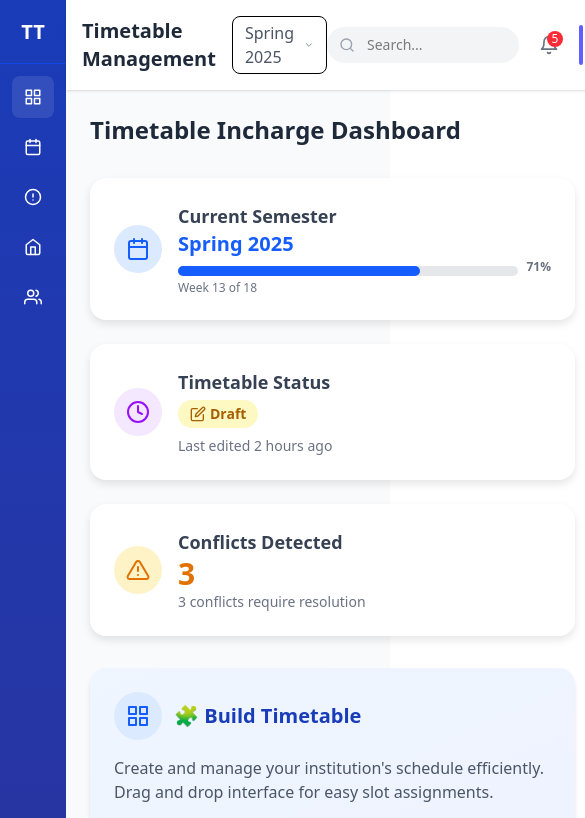
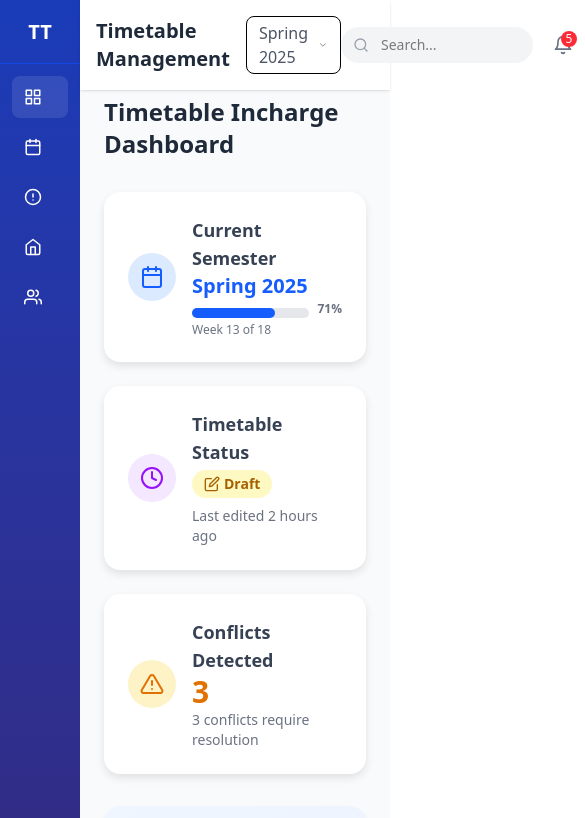
Before and after one commit to nihalsaran/engg-timetable, a React (Vite) app: page /tt-dashboard in a window 390 px wide. Shown: the top 818 px of the page, 585 px wide, since content can reach past the window. Built offline with nearby package versions, Linux system fonts and the light colour scheme.

Commit message:
feat: update TTInchargeLayout to use fixed sidebar and header for improved navigation

```diff
--- a/src/components/TTIncharge/TTInchargeLayout.jsx
+++ b/src/components/TTIncharge/TTInchargeLayout.jsx
@@ -47,13 +47,13 @@ export default function TTInchargeLayout() {
 
   return (
     <div className="flex min-h-screen bg-gray-50">
-      {/* Left sidebar */}
-      <aside className="w-20 lg:w-64 bg-gradient-to-b from-blue-800 to-indigo-900 text-white flex flex-col transition-all duration-300">
+      {/* Left sidebar - Fixed position */}
+      <aside className="fixed top-0 left-0 h-screen w-20 lg:w-64 bg-gradient-to-b from-blue-800 to-indigo-900 text-white flex flex-col z-10">
         <div className="flex items-center justify-center h-16 border-b border-blue-700">
           <h1 className="font-bold text-lg hidden lg:block">TT Incharge Portal</h1>
           <span className="block lg:hidden font-bold text-xl">TT</span>
         </div>
-        <nav className="flex-1 p-3">
+        <nav className="flex-1 p-3 overflow-y-auto">
           {sidebarItems.map((item) => (
             <button
               key={item.label}
@@ -70,9 +70,10 @@ export default function TTInchargeLayout() {
         </nav>
       </aside>
 
-      <div className="flex-1 flex flex-col">
-        {/* Top bar */}
-        <header className="bg-white shadow flex items-center justify-between p-4">
+      {/* Main content with margin to account for fixed sidebar */}
+      <div className="flex-1 flex flex-col ml-20 lg:ml-64">
+        {/* Top bar - Fixed position */}
+        <header className="fixed top-0 right-0 left-20 lg:left-64 bg-white shadow flex items-center justify-between p-4 z-10">
           <div className="flex items-center">
             <h2 className="text-xl font-semibold text-gray-800">Timetable Management</h2>
             <div className="ml-4 flex items-center border rounded-lg px-3 py-1 cursor-pointer hover:bg-gray-50">
@@ -109,8 +110,8 @@ export default function TTInchargeLayout() {
           </div>
         </header>
 
-        {/* Main content area */}
-        <main className="flex-1 p-6">
+        {/* Main content area with padding top to account for fixed header */}
+        <main className="flex-1 p-6 pt-24">
           <Outlet />
         </main>
       </div>
```
